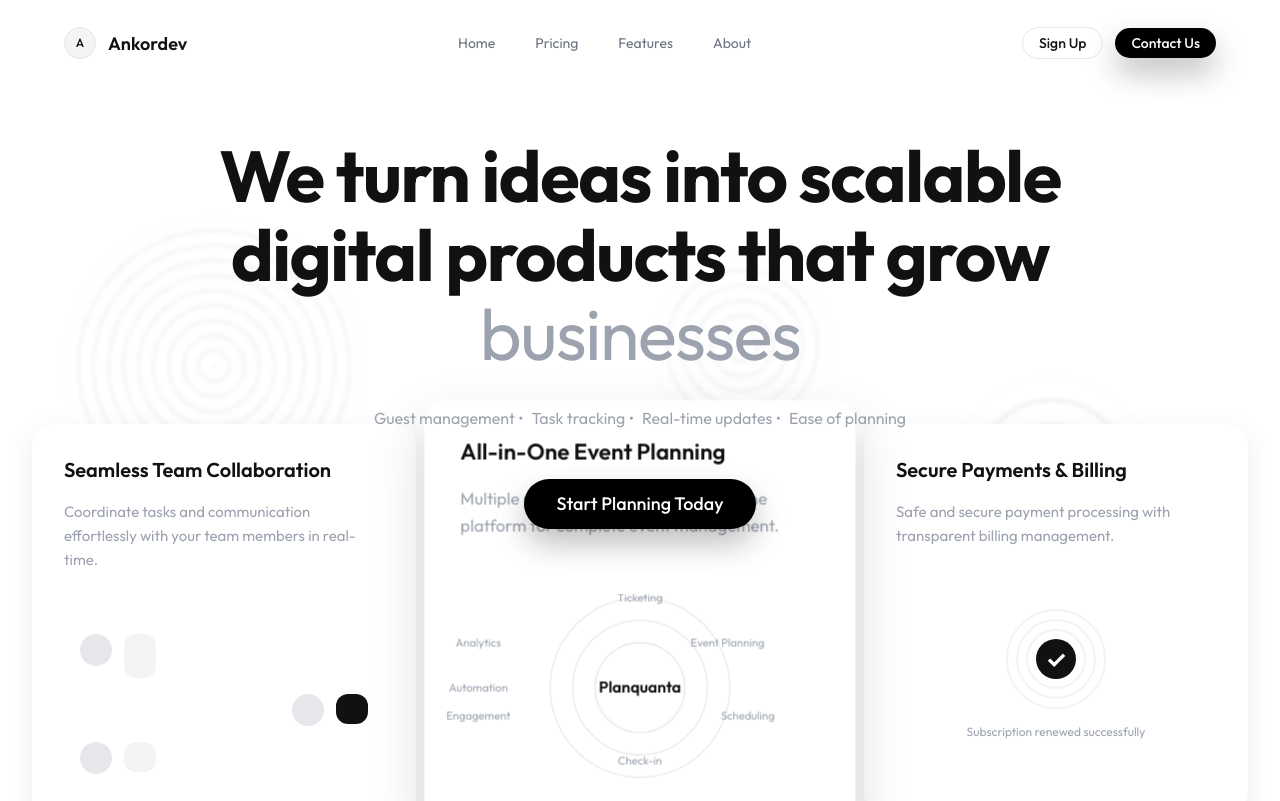
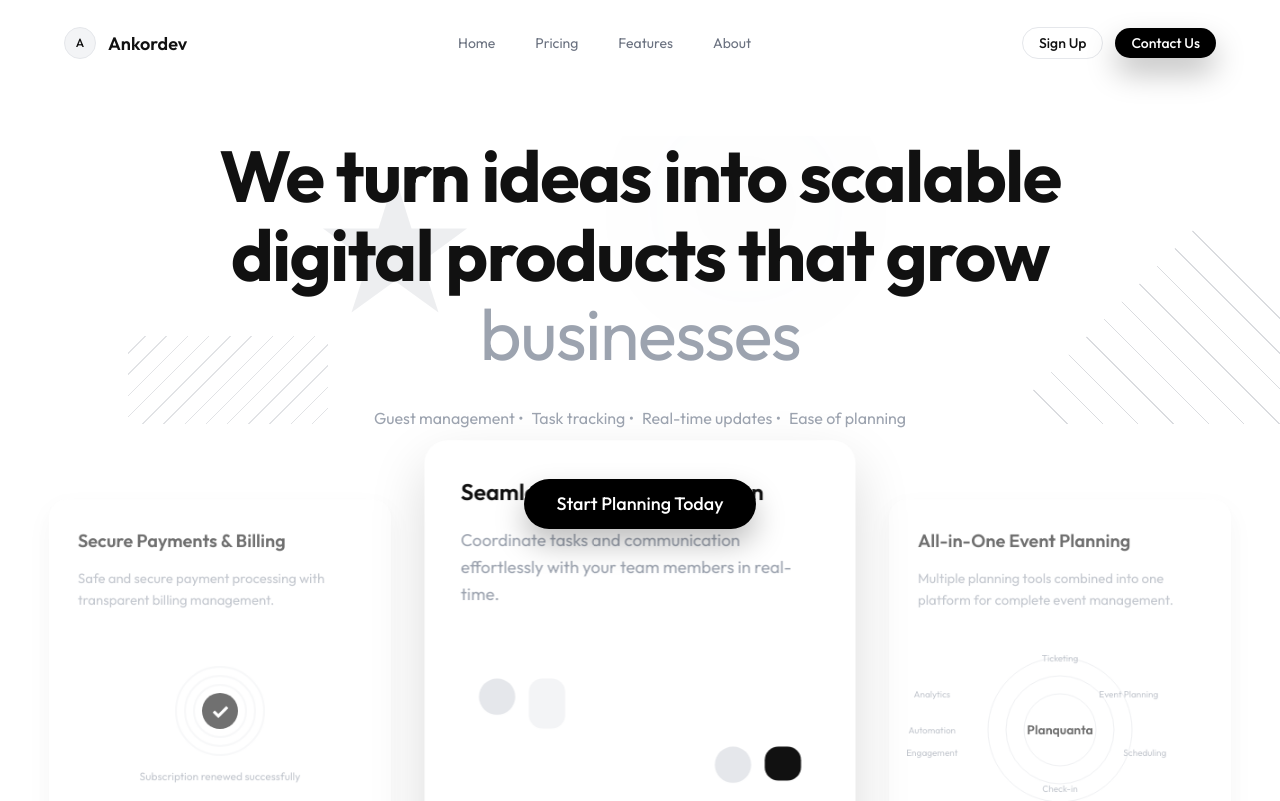
Before and after one commit to dreni07/AnkorDev, a React (Vite) app in the folder ankor-dev-landing-page/: page / in a window 1280 px wide. Shown: the top 801 px of the page. Built offline with nearby package versions, Linux system fonts and the light colour scheme.

Commit message:
animation for the project cards

```diff
--- a/ankor-dev-landing-page/package.json
+++ b/ankor-dev-landing-page/package.json
@@ -11,8 +11,7 @@
   },
   "dependencies": {
     "react": "^19.2.0",
-    "react-dom": "^19.2.0",
-    "react-icons": "^5.5.0"
+    "react-dom": "^19.2.0"
   },
   "devDependencies": {
     "@eslint/js": "^9.39.1",
--- a/ankor-dev-landing-page/src/components/organisms/FeaturePreviewSection/FeaturePreviewSection.css
+++ b/ankor-dev-landing-page/src/components/organisms/FeaturePreviewSection/FeaturePreviewSection.css
@@ -11,17 +11,12 @@
 }
 
 .feature-preview-section__cards {
-  display: grid;
-  grid-template-columns: repeat(3, 1fr);
-  gap: 2rem;
-  align-items: start;
+  display: flex;
+  justify-content: center;
+  align-items: center;
   position: relative;
-}
-
-.feature-preview-section__cards--transitioning .feature-preview-card {
-  transition: transform 0.6s cubic-bezier(0.4, 0, 0.2, 1),
-              scale 0.6s cubic-bezier(0.4, 0, 0.2, 1),
-              box-shadow 0.6s cubic-bezier(0.4, 0, 0.2, 1);
+  min-height: 500px;
+  width: 100%;
 }
 
 .feature-preview-card {
@@ -32,44 +27,32 @@
   display: flex;
   flex-direction: column;
   gap: 1rem;
-  transition: transform 0.6s cubic-bezier(0.4, 0, 0.2, 1),
-              scale 0.6s cubic-bezier(0.4, 0, 0.2, 1),
-              box-shadow 0.6s cubic-bezier(0.4, 0, 0.2, 1);
-  grid-column: span 1;
-  will-change: transform;
-  position: relative;
+  transition: all 0.8s cubic-bezier(0.4, 0, 0.2, 1);
+  width: 380px;
+  flex-shrink: 0;
+  will-change: transform, opacity, z-index;
+  position: absolute;
+  left: 50%;
+  margin-left: -190px; /* Half of width */
 }
 
-
 .feature-preview-card--left {
-  /* Base transform handled by inline style, scale applied separately */
+  transform: translateX(-420px) scale(0.9);
+  opacity: 0.6;
   z-index: 1;
 }
 
 .feature-preview-card--center {
-  z-index: 2;
+  transform: translateX(0) scale(1.1) perspective(1000px) translateZ(30px);
+  opacity: 1;
+  z-index: 10;
   box-shadow: 0 20px 50px rgba(0, 0, 0, 0.15);
 }
 
 .feature-preview-card--right {
+  transform: translateX(420px) scale(0.9);
+  opacity: 0.6;
   z-index: 1;
-}
-
-.feature-preview-card:hover {
-  transform: translateY(-8px);
-  box-shadow: 0 20px 50px rgba(0, 0, 0, 0.12);
-}
-
-.feature-preview-card--left:hover {
-  transform: translateY(-8px);
-}
-
-.feature-preview-card--center:hover {
-  transform: scale(1.1) perspective(1000px) translateZ(30px) translateY(-8px);
-}
-
-.feature-preview-card--right:hover {
-  transform: translateY(-8px);
 }
 
 .feature-preview-card__title {
@@ -268,17 +251,25 @@
 
 @media (max-width: 1024px) {
   .feature-preview-section__cards {
-    grid-template-columns: 1fr;
+    display: flex;
+    flex-direction: column;
+    height: auto;
+    min-height: auto;
     gap: 2rem;
   }
 
-  .feature-preview-card--left,
-  .feature-preview-card--center,
-  .feature-preview-card--right {
-    transform: none;
+  .feature-preview-card {
+    position: relative;
+    left: 0;
+    margin-left: 0;
+    width: 100%;
+    transform: none !important;
+    opacity: 1 !important;
+    z-index: 1 !important;
   }
 
-  .feature-preview-card--center {
-    transform: none;
+  .feature-preview-section {
+    margin-top: -10rem;
+    padding-bottom: 4rem;
   }
 }
--- a/ankor-dev-landing-page/src/components/organisms/FeaturePreviewSection/FeaturePreviewSection.tsx
+++ b/ankor-dev-landing-page/src/components/organisms/FeaturePreviewSection/FeaturePreviewSection.tsx
@@ -2,15 +2,19 @@ import React from 'react';
 import { featuresConfig } from '../../../config/features.config';
 import { Text } from '../../atoms/Text';
 import { useScrollAnimation } from '../../../hooks/useScrollAnimation';
+import { useCardSlider } from '../../../hooks/useCardSlider';
+import { useResponsive } from '../../../hooks/useResponsive';
 import './FeaturePreviewSection.css';
 
 export const FeaturePreviewSection: React.FC = () => {
   const [ref, style] = useScrollAnimation({ delay: 0.2, offset: 30 });
+  const { isDesktop } = useResponsive();
+  const positions = useCardSlider(featuresConfig.length, 3500, !isDesktop);
 
-  const getCardPositionClass = (index: number): string => {
-    if (index === 1) return 'feature-preview-card--center';
-    if (index === 0) return 'feature-preview-card--left';
-    if (index === 2) return 'feature-preview-card--right';
+  const getCardPositionClass = (position: number): string => {
+    if (position === 1) return 'feature-preview-card--center';
+    if (position === 0) return 'feature-preview-card--left';
+    if (position === 2) return 'feature-preview-card--right';
     return '';
   };
 
@@ -19,22 +23,12 @@ export const FeaturePreviewSection: React.FC = () => {
       <div className="feature-preview-section__container">
         <div className="feature-preview-section__cards">
           {featuresConfig.map((feature, index) => {
-            const isCenter = index === 1;
-            const centerTransform = isCenter
-              ? `scale(1.1) perspective(1000px) translateZ(20px)`
-              : '';
-
-            // Dynamic z-index: center card on top
-            const zIndex = isCenter ? 10 : (index === 0 ? 5 : 3);
+            const currentPos = positions[index];
 
             return (
               <div
                 key={feature.id}
-                className={`feature-preview-card feature-preview-card--${feature.type} ${getCardPositionClass(index)}`}
-                style={{
-                  transform: centerTransform,
-                  zIndex: zIndex,
-                }}
+                className={`feature-preview-card feature-preview-card--${feature.type} ${getCardPositionClass(currentPos)}`}
               >
                 <Text variant="h3" className="feature-preview-card__title">
                   {feature.title}
--- a/ankor-dev-landing-page/src/components/organisms/HeroSection/HeroSection.css
+++ b/ankor-dev-landing-page/src/components/organisms/HeroSection/HeroSection.css
@@ -21,129 +21,161 @@
 
 .hero-section__shape {
   position: absolute;
-  border-radius: 50%;
-  opacity: 0.25;
-  filter: blur(2px);
-  background: repeating-radial-gradient(
-    circle at center,
-    #6b7280 0,
-    #6b7280 1.5px,
-    transparent 1.5px,
-    transparent 20px
-  );
-  border: 1px solid rgba(107, 114, 128, 0.1);
+  opacity: 0.2;
+  transition: all 1s ease-in-out;
+  pointer-events: none;
 }
 
 .hero-section__shape--1 {
-  width: 300px;
-  height: 300px;
+  width: 500px;
+  height: 500px;
+  top: -10%;
+  left: -10%;
+  background: radial-gradient(circle at center, #6b7280 0%, transparent 70%);
+  filter: blur(80px);
+  border-radius: 40% 60% 70% 30% / 40% 50% 60% 50%;
+  animation: morph 25s infinite alternate;
+  opacity: 0.25;
+}
+
+.hero-section__shape--2 {
+  width: 350px;
+  height: 350px;
   top: 10%;
+  right: -8%;
+  background: repeating-linear-gradient(
+    45deg,
+    #6b7280 0,
+    #6b7280 1px,
+    transparent 1px,
+    transparent 25px
+  );
+  clip-path: polygon(50% 0%, 100% 50%, 50% 100%, 0% 50%);
+  opacity: 0.25;
+}
+
+.hero-section__shape--3 {
+  width: 250px;
+  height: 250px;
+  bottom: 5%;
   left: 5%;
+  border: 1.5px solid #6b7280;
+  border-radius: 30% 70% 70% 30% / 30% 30% 70% 70%;
+  transform: rotate(-15deg);
+  opacity: 0.2;
+}
+
+.hero-section__shape--4 {
+  width: 180px;
+  height: 180px;
+  top: 45%;
+  right: 10%;
+  background: radial-gradient(circle at center, transparent 30%, #6b7280 31%, #6b7280 33%, transparent 34%);
+  background-size: 25px 25px;
+  opacity: 0.25;
+}
+
+.hero-section__shape--5 {
+  width: 450px;
+  height: 450px;
+  top: 35%;
+  left: -15%;
   background: repeating-radial-gradient(
     circle at center,
     #6b7280 0,
     #6b7280 1px,
     transparent 1px,
-    transparent 15px
+    transparent 35px
   );
+  opacity: 0.15;
+  clip-path: circle(50% at 50% 50%);
 }
 
-.hero-section__shape--2 {
+.hero-section__shape--6 {
+  width: 300px;
+  height: 300px;
+  bottom: -10%;
+  right: 5%;
+  background: linear-gradient(135deg, transparent 30%, rgba(107, 114, 128, 0.5) 100%);
+  clip-path: polygon(25% 0%, 100% 0%, 75% 100%, 0% 100%);
+  opacity: 0.3;
+}
+
+.hero-section__shape--7 {
+  width: 150px;
+  height: 150px;
+  top: 5%;
+  left: 25%;
+  background: #6b7280;
+  clip-path: polygon(50% 0%, 61% 35%, 98% 35%, 68% 57%, 79% 91%, 50% 70%, 21% 91%, 32% 57%, 2% 35%, 39% 35%);
+  opacity: 0.12;
+}
+
+.hero-section__shape--8 {
+  width: 220px;
+  height: 220px;
+  bottom: 20%;
+  right: 30%;
+  border: 1.5px dashed #6b7280;
+  border-radius: 50%;
+  opacity: 0.2;
+}
+
+.hero-section__shape--9 {
+  width: 400px;
+  height: 400px;
+  top: 50%;
+  left: 45%;
+  border: 1px solid rgba(107, 114, 128, 0.1);
+  border-radius: 60% 40% 55% 45% / 45% 55% 40% 60%;
+  filter: blur(2px);
+  opacity: 0.15;
+  animation: rotate 40s infinite linear;
+}
+
+.hero-section__shape--10 {
   width: 200px;
   height: 200px;
-  top: 30%;
-  right: 10%;
-  background: repeating-radial-gradient(
-    circle at center,
-    rgba(107, 114, 128, 0.8) 0,
-    rgba(107, 114, 128, 0.8) 2px,
-    transparent 2px,
-    transparent 25px
-  );
-}
-
-.hero-section__shape--3 {
-  width: 250px;
-  height: 250px;
-  bottom: 20%;
-  left: 15%;
-  background: repeating-radial-gradient(
-    circle at center,
+  top: 25%;
+  left: 10%;
+  background: repeating-linear-gradient(
+    -45deg,
     #6b7280 0,
     #6b7280 1px,
     transparent 1px,
     transparent 15px
   );
+  opacity: 0.2;
 }
 
-.hero-section__shape--4 {
-  width: 150px;
-  height: 150px;
-  top: 60%;
-  right: 20%;
-  background: repeating-radial-gradient(
-    circle at center,
-    rgba(107, 114, 128, 0.8) 0,
-    rgba(107, 114, 128, 0.8) 2px,
-    transparent 2px,
-    transparent 25px
-  );
+.hero-section__shape--11 {
+  width: 180px;
+  height: 180px;
+  bottom: 15%;
+  left: 40%;
+  background: radial-gradient(circle at center, #6b7280 0%, transparent 10%, transparent 20%, #6b7280 21%, transparent 31%);
+  background-size: 30px 30px;
+  opacity: 0.15;
 }
 
-.hero-section__shape--5 {
-  width: 180px;
-  height: 180px;
-  top: 15%;
-  right: 35%;
-  background: repeating-radial-gradient(
-    circle at center,
-    #6b7280 0,
-    #6b7280 1px,
-    transparent 1px,
-    transparent 15px
-  );
+.hero-section__shape--12 {
+  width: 300px;
+  height: 300px;
+  top: -10%;
+  right: 30%;
+  background: radial-gradient(circle at center, rgba(107, 114, 128, 0.1) 0%, transparent 80%);
+  filter: blur(50px);
+  opacity: 0.2;
 }
 
-.hero-section__shape--6 {
-  width: 120px;
-  height: 120px;
-  bottom: 30%;
-  right: 40%;
-  background: repeating-radial-gradient(
-    circle at center,
-    rgba(107, 114, 128, 0.8) 0,
-    rgba(107, 114, 128, 0.8) 2px,
-    transparent 2px,
-    transparent 25px
-  );
+@keyframes morph {
+  0% { border-radius: 40% 60% 70% 30% / 40% 50% 60% 50%; }
+  100% { border-radius: 60% 40% 30% 70% / 60% 30% 70% 40%; }
 }
 
-.hero-section__shape--7 {
-  width: 160px;
-  height: 160px;
-  top: 45%;
-  left: 40%;
-  background: repeating-radial-gradient(
-    circle at center,
-    #6b7280 0,
-    #6b7280 1px,
-    transparent 1px,
-    transparent 15px
-  );
-}
-
-.hero-section__shape--8 {
-  width: 100px;
-  height: 100px;
-  bottom: 10%;
-  left: 60%;
-  background: repeating-radial-gradient(
-    circle at center,
-    rgba(107, 114, 128, 0.8) 0,
-    rgba(107, 114, 128, 0.8) 2px,
-    transparent 2px,
-    transparent 25px
-  );
+@keyframes rotate {
+  from { transform: rotate(0deg); }
+  to { transform: rotate(360deg); }
 }
 
 .hero-section__container {
--- a/ankor-dev-landing-page/src/components/organisms/HeroSection/HeroSection.tsx
+++ b/ankor-dev-landing-page/src/components/organisms/HeroSection/HeroSection.tsx
@@ -11,7 +11,6 @@ export const HeroSection: React.FC = () => {
   return (
     <section className="hero-section" ref={ref} style={style}>
       <div className="hero-section__background">
-        <div className="hero-section__shape hero-section__shape--1" />
         <div className="hero-section__shape hero-section__shape--2" />
         <div className="hero-section__shape hero-section__shape--3" />
         <div className="hero-section__shape hero-section__shape--4" />
@@ -19,6 +18,10 @@ export const HeroSection: React.FC = () => {
         <div className="hero-section__shape hero-section__shape--6" />
         <div className="hero-section__shape hero-section__shape--7" />
         <div className="hero-section__shape hero-section__shape--8" />
+        <div className="hero-section__shape hero-section__shape--9" />
+        <div className="hero-section__shape hero-section__shape--10" />
+        <div className="hero-section__shape hero-section__shape--11" />
+        <div className="hero-section__shape hero-section__shape--12" />
       </div>
       <div className="hero-section__container">
         <div className="hero-section__content">
--- a/ankor-dev-landing-page/src/components/templates/LandingLayout/LandingLayout.tsx
+++ b/ankor-dev-landing-page/src/components/templates/LandingLayout/LandingLayout.tsx
@@ -1,6 +1,5 @@
 import React from 'react';
 import { Navbar } from '../../organisms/Navbar';
-import { Footer } from '../../organisms/Footer';
 import './LandingLayout.css';
 
 export interface LandingLayoutProps {
@@ -12,7 +11,6 @@ export const LandingLayout: React.FC<LandingLayoutProps> = ({ children }) => {
     <div className="landing-layout">
       <Navbar />
       <main className="landing-layout__main">{children}</main>
-      <Footer />
     </div>
   );
 };
--- /dev/null
+++ b/ankor-dev-landing-page/src/hooks/useCardSlider.ts
@@ -0,0 +1,33 @@
+import { useState, useEffect } from 'react';
+
+/**
+ * Custom hook for rotating array items' positions
+ * @param count Number of items to rotate
+ * @param interval Duration in milliseconds between rotations
+ * @param disabled If true, rotation is paused
+ * @returns Array of indexes mapping original item index to its current position (0=left, 1=center, 2=right)
+ */
+export const useCardSlider = (count: number = 3, interval: number = 3000, disabled: boolean = false) => {
+  // order[originalIndex] = currentPosition
+  // Initial: [0, 1, 2] -> index 0 is pos 0 (left), 1 is pos 1 (center), 2 is pos 2 (right)
+  const [positions, setPositions] = useState<number[]>(Array.from({ length: count }, (_, i) => i));
+
+  useEffect(() => {
+    if (count <= 1 || disabled) return;
+
+    const timer = setInterval(() => {
+      setPositions((prev) => {
+
+
+        const next = [...prev];
+        const lastValue = next[next.length - 1];
+
+        return prev.map(pos => (pos + 1) % count);
+      });
+    }, interval);
+
+    return () => clearInterval(timer);
+  }, [count, interval]);
+
+  return positions;
+};
--- a/ankor-dev-landing-page/src/pages/Home/Home.tsx
+++ b/ankor-dev-landing-page/src/pages/Home/Home.tsx
@@ -2,9 +2,10 @@ import React from 'react';
 import { LandingLayout } from '../../components/templates/LandingLayout';
 import { HeroSection } from '../../components/organisms/HeroSection';
 import { FeaturePreviewSection } from '../../components/organisms/FeaturePreviewSection';
+import { ServicesSection } from '../../components/organisms/ServicesSection';
 import { AboutSection } from '../../components/organisms/AboutSection';
 import { FAQSection } from '../../components/organisms/FAQSection';
-import { ServicesSection } from '../../components/organisms/ServicesSection';
+import { Footer } from '../../components/organisms/Footer';
 import './Home.css';
 
 export const Home: React.FC = () => {
@@ -16,6 +17,7 @@ export const Home: React.FC = () => {
         <ServicesSection />
         <AboutSection />
         <FAQSection />
+        <Footer />
       </div>
     </LandingLayout>
   );
```
Also changed, not shown: ankor-dev-landing-page/src/components/atoms/Icon/Icon.tsx (+48 -1 lines), ankor-dev-landing-page/src/components/organisms/Footer/Footer.tsx (+2 -21 lines). Lines whose indentation alone changed are shown as unchanged.
